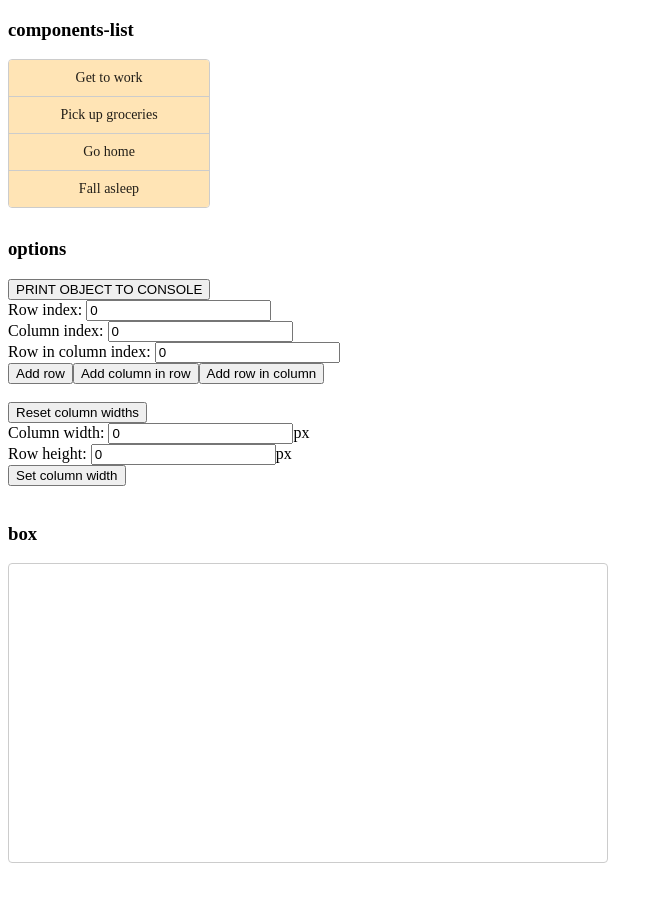
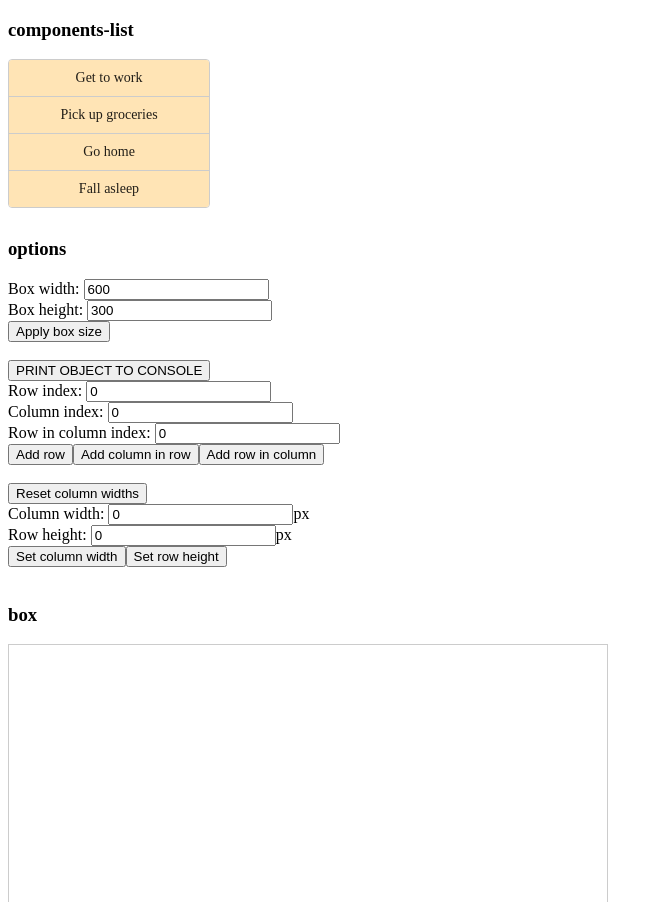
Before and after one commit to danielChrzanowski/DragDropPOC, an Angular app: page / in a window 1280 px wide. Shown: the top 902 px of the page, without its empty margins (0-663 px from the left). Before the commit the page ends 871 px from the top, so only its background shows below. Built offline with nearby package versions, Linux system fonts and the light colour scheme.

Commit message:
box size

```diff
--- a/src/app/app.component.html
+++ b/src/app/app.component.html
@@ -13,6 +13,11 @@
 </div>
 
 <h3>options</h3>
+Box width: <input #boxWidth [value]="box.width" type="number"/><br/>
+Box height: <input #boxHeight [value]="box.height" type="number"/><br/>
+<button (click)="setBoxSize(Number(boxWidth.value), Number(boxHeight.value))">Apply box size</button>
+<br/><br/>
+
 <button (click)="printObjectToConsole()">PRINT OBJECT TO CONSOLE</button><br/>
 Row index: <input #rowIndex type="number" value="0"/><br/>
 Column index: <input #columnIndex type="number" value="0"/><br/>
@@ -21,15 +26,19 @@ Row in column index: <input #rowInColumnIndex type="number" value="0"/><br/>
 <button (click)="addColumnInRow(Number(rowIndex.value), Number(columnIndex.value), Number(rowInColumnIndex.value))">
   Add column in row
 </button>
-<button (click)="addRowInColumn(Number(rowIndex.value), Number(columnIndex.value), Number(rowInColumnIndex.value))">
+<button (click)="addColumnRow(Number(rowIndex.value), Number(columnIndex.value), Number(rowInColumnIndex.value))">
   Add row in column
 </button>
 <br/><br/>
+
 <button (click)="resetColumnWidths(Number(rowIndex.value))">Reset column widths</button><br/>
 Column width: <input #columnWidth type="number" value="0"/>px<br/>
 Row height: <input #rowHeight type="number" value="0"/>px<br/>
 <button (click)="setColumnWidth(Number(rowIndex.value), Number(columnIndex.value), Number(columnWidth.value))">
   Set column width
+</button>
+<button (click)="setRowHeight(Number(rowIndex.value), Number(columnIndex.value), Number(rowHeight.value))">
+  Set row height
 </button>
 <br/><br/>
 
--- a/src/app/app.component.scss
+++ b/src/app/app.component.scss
@@ -22,7 +22,6 @@ $boxHeight: var(--box-height);
 
       .row-in-column {
         border: solid 1px #ccc;
-        border-radius: 4px;
         overflow: hidden;
         height: 100%;
       }
--- a/src/app/app.component.ts
+++ b/src/app/app.component.ts
@@ -1,5 +1,6 @@
 import { Component, ElementRef, OnInit, Renderer2 } from '@angular/core';
 import { CdkDragDrop, copyArrayItem, transferArrayItem } from '@angular/cdk/drag-drop';
+import { Box, Column, ColumnRow, Row } from "./models";
 
 @Component({
   selector: 'app-root',
@@ -28,14 +29,11 @@ export class AppComponent implements OnInit {
 
   protected readonly Number: NumberConstructor = Number;
 
-  constructor(private elementRef: ElementRef, private renderer2: Renderer2) {
+  constructor(private renderer2: Renderer2, private elementRef: ElementRef) {
   }
 
   ngOnInit(): void {
-    this.renderer2.setProperty(this.elementRef.nativeElement,
-      'style',
-      `--box-width: ${this.box.width}px; --box-height: ${this.box.height}px;`
-    );
+    this.setBoxSize(this.box.width, this.box.height);
   }
 
   onBoxCellItemDrop(event: CdkDragDrop<string[]>): void {
@@ -90,7 +88,7 @@ export class AppComponent implements OnInit {
     this.regenerateAllIds();
   }
 
-  addRowInColumn(rowIndex: number, columnIndex: number, columnRowIndex: number): void {
+  addColumnRow(rowIndex: number, columnIndex: number, columnRowIndex: number): void {
     this.box.rows[rowIndex]?.columns[columnIndex].columnRows.splice(columnRowIndex, 0, {
       height: undefined,
       id: this.generateId(rowIndex, columnIndex, columnRowIndex),
@@ -108,6 +106,19 @@ export class AppComponent implements OnInit {
       }
       if (!column.width) rowUndefinedColumnWidthsCount += 1;
     });
+  }
+
+  setRowHeight(rowIndex: number, columnIndex: number, height: number): void {
+
+
+    // let rowUndefinedColumnWidthsCount: number = 0;
+    // this.box.rows[rowIndex].columns.forEach((column: Column) => {
+    //   if (rowUndefinedColumnWidthsCount >= 1 || this.box.rows[rowIndex].columns[columnIndex].width) {
+    //     this.box.rows[rowIndex].columns[columnIndex].width = width;
+    //     return;
+    //   }
+    //   if (!column.width) rowUndefinedColumnWidthsCount += 1;
+    // });
   }
 
   resetColumnWidths(rowIndex: number): void {
@@ -130,6 +141,15 @@ export class AppComponent implements OnInit {
     return `row-${row}-column-${column}-columnRow-${columnRow}`;
   }
 
+  setBoxSize(boxWidth: number | undefined, boxHeight: number | undefined): void {
+    this.box.width = boxWidth;
+    this.box.height = boxHeight;
+    this.renderer2.setProperty(this.elementRef.nativeElement,
+      'style',
+      `--box-width: ${boxWidth}px; --box-height: ${boxHeight}px;`
+    );
+  }
+
   private regenerateAllIds(): void {
     for (let i: number = 0; i < this.box.rows.length; i += 1) {
       for (let j: number = 0; j < this.box.rows[i].columns.length; j += 1) {
@@ -140,25 +160,3 @@ export class AppComponent implements OnInit {
     }
   }
 }
-
-interface Box {
-  width: number | undefined;
-  height: number | undefined;
-  rows: Row[];
-}
-
-interface Row {
-  height: number | undefined;
-  columns: Column[];
-}
-
-interface Column {
-  width: number | undefined;
-  columnRows: ColumnRow[];
-}
-
-interface ColumnRow {
-  height: number | undefined;
-  id: string;
-  data: string[];
-}
--- a/src/app/app.module.ts
+++ b/src/app/app.module.ts
@@ -1,6 +1,5 @@
 import { NgModule } from '@angular/core';
 import { BrowserModule } from '@angular/platform-browser';
-
 import { AppComponent } from './app.component';
 import { DragDropModule } from '@angular/cdk/drag-drop';
 
--- /dev/null
+++ b/src/app/models.ts
@@ -0,0 +1,21 @@
+export interface Box {
+  width: number | undefined;
+  height: number | undefined;
+  rows: Row[];
+}
+
+export interface Row {
+  height: number | undefined;
+  columns: Column[];
+}
+
+export interface Column {
+  width: number | undefined;
+  columnRows: ColumnRow[];
+}
+
+export interface ColumnRow {
+  height: number | undefined;
+  id: string;
+  data: string[];
+}
```
